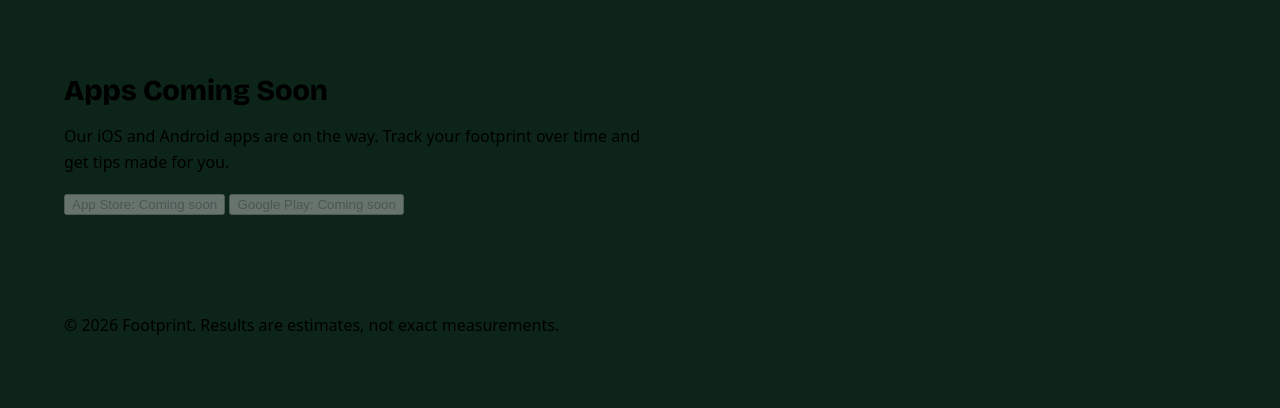
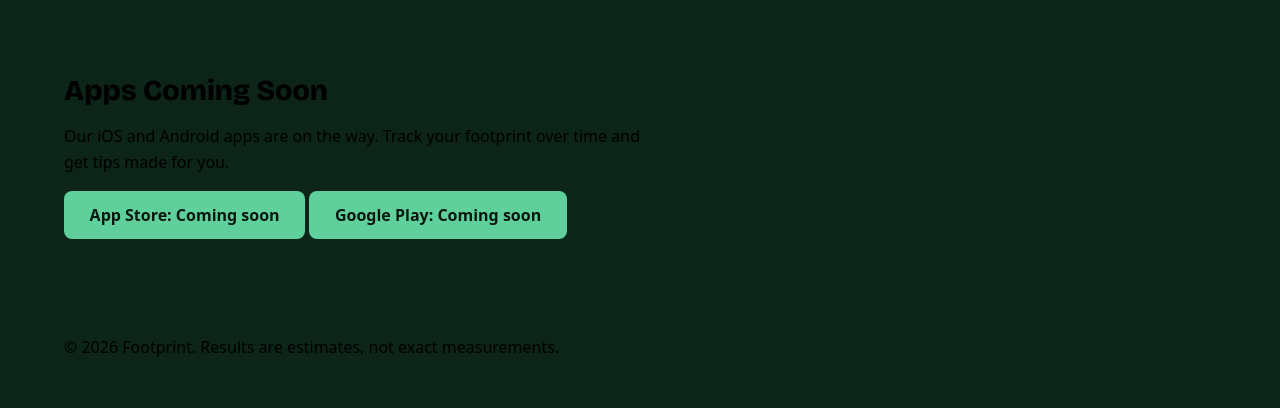
Before and after one commit to Yashcadence/CarbonLumi.com, a plain HTML site: page index.html in a window 1280 px wide. Shown: the part 1458-1866 px from the top of the page. Before the commit the page ends 1844 px from the top, so only its background shows below. Drawn offline with nearby package versions, Linux system fonts and the light colour scheme.

```diff
--- a/CSS/style.css
+++ b/CSS/style.css
@@ -265,3 +265,24 @@ p {
         max-width: 260px;
     }
 }
+
+.button {
+    display: inline-block;
+    background: var(--pri);
+    color: var(--onpri);
+    border: 0;
+    padding: .8rem 1.6rem;
+    border-radius: 8px;
+    font: 600 1rem system-ui, sans-serif;
+    cursor: pointer;
+    text-decoration: none;
+}
+
+.button:hover {
+    opacity: .9;
+}
+
+.button [disabled] {
+    opacity: .5;
+    cursor: not-allowed;
+}
```
